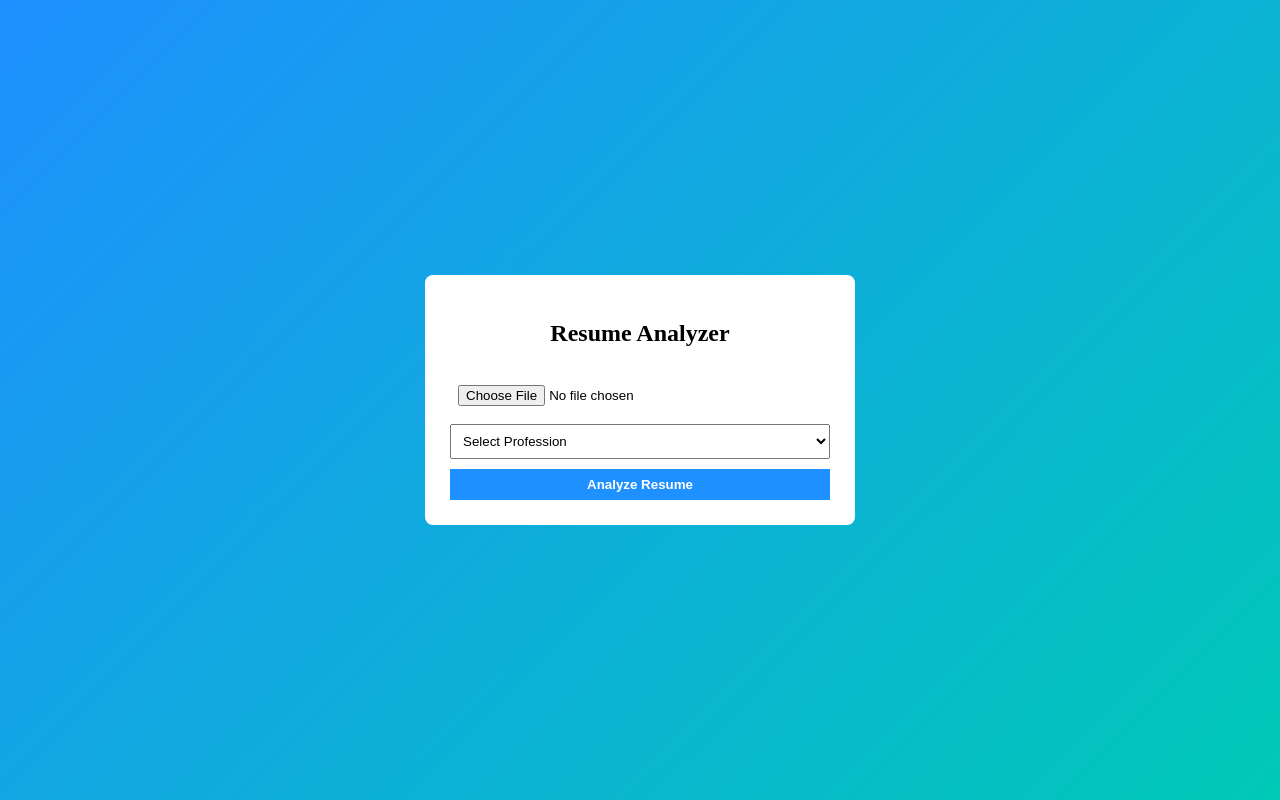
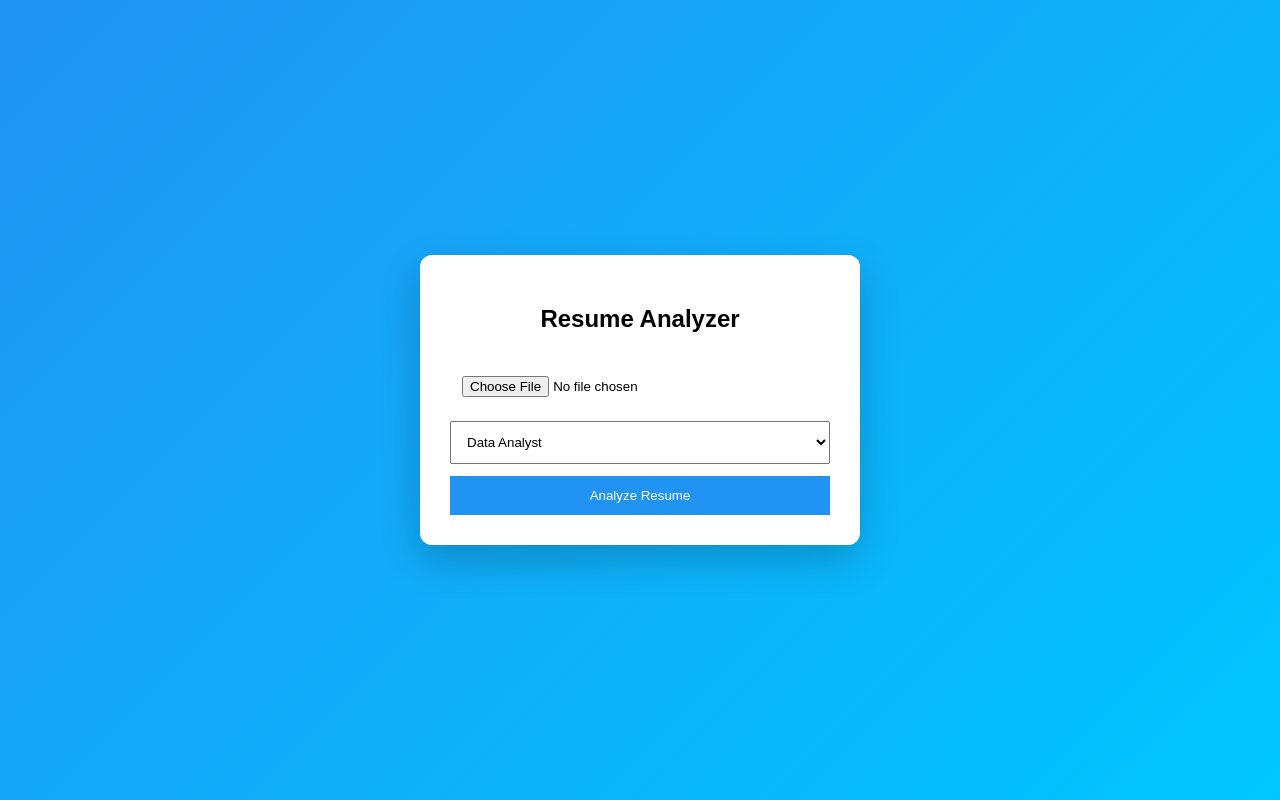
Before and after one commit to jayanthkumar2507/csv_project, a Flask app: page / in a window 1280 px wide. Run offline with Flask 3, Linux system fonts and the light colour scheme; parts of the project's set-up code (start-up, migrations or seed data) failed here and were passed over.

Commit message:
UI fixes and final resume analyzer update

```diff
--- a/app.py
+++ b/app.py
@@ -1,131 +1,81 @@
-import os, json, base64
-from flask import Flask, render_template, request, redirect
+import os, json
+from flask import Flask, render_template, request
 from groq import Groq
 from PyPDF2 import PdfReader
-from google.oauth2 import service_account
+from google.oauth2.service_account import Credentials
 from googleapiclient.discovery import build
+from datetime import datetime
 
 app = Flask(__name__)
+UPLOAD_FOLDER = "uploads"
+os.makedirs(UPLOAD_FOLDER, exist_ok=True)
 
-# ---------- GROQ ----------
-client = Groq(api_key=os.environ.get("GROQ_API_KEY"))
+# Groq
+groq_client = Groq(api_key=os.environ["GROQ_API_KEY"])
 
-# ---------- GOOGLE SHEETS ----------
-SCOPES = ["https://www.googleapis.com/auth/spreadsheets"]
-
-service_account_info = json.loads(
-    os.environ["GOOGLE_SERVICE_ACCOUNT_JSON"])
-
-creds = service_account.Credentials.from_service_account_info(
-    service_account_info, scopes=SCOPES
+# Google Sheets
+creds = Credentials.from_service_account_info(
+    json.loads(os.environ["GOOGLE_SERVICE_ACCOUNT_JSON"]),
+    scopes=["https://www.googleapis.com/auth/spreadsheets"]
 )
-
 sheet_service = build("sheets", "v4", credentials=creds)
-SPREADSHEET_ID = os.environ.get("SPREADSHEET_ID")
+SHEET_ID = os.environ["GOOGLE_SHEET_ID"]
 
 
-# ---------- HELPERS ----------
-def extract_text(pdf_file):
-    reader = PdfReader(pdf_file)
-    text = ""
-    for page in reader.pages:
-        text += page.extract_text() or ""
-    return text
-
-
-def analyze_resume(text, profession):
-    prompt = f"""
-Analyze the resume for the profession: {profession}
-
-Return the result in plain text with these headings:
-
-**Strengths**
-(numbered points)
-
-**Weaknesses**
-(numbered points)
-
-**Skill Gaps**
-(numbered points)
-
-**Learning Suggestions**
-(numbered points)
-
-**Recommended Job Roles**
-(numbered points)
-
-Resume:
-{text}
-"""
-
-    response = client.chat.completions.create(
-        model="llama3-70b-8192",
-        messages=[{"role": "user", "content": prompt}],
-        temperature=0.2
-    )
-
-    return response.choices[0].message.content
-
-
-def save_to_sheets(filename, profession, analysis):
-    values = [[filename, profession, analysis]]
-
-    sheet_service.spreadsheets().values().append(
-        spreadsheetId=SPREADSHEET_ID,
-        range="Sheet1!A1",
-        valueInputOption="RAW",
-        body={"values": values}
-    ).execute()
-
-
-# ---------- ROUTES ----------
 @app.route("/")
-def home():
+def upload():
     return render_template("upload.html")
 
 
 @app.route("/analyze", methods=["POST"])
 def analyze():
-    try:
-        # Check file
-        if "resume" not in request.files:
-            return "Resume field missing", 400
+    file = request.files["resume"]
+    role = request.form.get("role", "Not selected")
 
-        file = request.files["resume"]
+    filepath = os.path.join(UPLOAD_FOLDER, file.filename)
+    file.save(filepath)
 
-        if file.filename == "":
-            return "No file selected", 400
+    # Read PDF
+    reader = PdfReader(filepath)
+    resume_text = "\n".join([p.extract_text() or "" for p in reader.pages])
 
-        role = request.form.get("role", "Not selected")
+    prompt = f"""
+Analyze the resume and return ONLY plain text (no **, no markdown):
 
-        # Save file safely
-        filepath = os.path.join(app.config["UPLOAD_FOLDER"], file.filename)
-        file.save(filepath)
+Target Role
+Skills Identified
+Strengths
+Skill Gaps
 
-        # SAFE STATIC RESULT (no AI yet)
-        result_text = f"""
-Target Role:
-{role}
-
-Skills Identified:
-- Python programming
-- Data visualization
-- Data cleaning
-
-Strengths:
-- Good fundamentals
-- Logical thinking
-
-Skill Gaps:
-- Machine learning
-- Advanced analytics
+Resume:
+{resume_text}
 """
 
-        return render_template("result.html", data=result_text)
+    response = groq_client.chat.completions.create(
+        model="llama-3.1-8b-instant",
+        messages=[{"role": "user", "content": prompt}],
+        max_tokens=700
+    )
 
-    except Exception as e:
-        # THIS PREVENTS 500 ERROR
-        return f"Error occurred: {str(e)}", 500
+    analysis = response.choices[0].message.content
+
+    # Save to Google Sheets
+    sheet_service.spreadsheets().values().append(
+        spreadsheetId=SHEET_ID,
+        range="A:D",
+        valueInputOption="RAW",
+        body={
+            "values": [[
+                datetime.now().strftime("%Y-%m-%d %H:%M:%S"),
+                file.filename,
+                role,
+                analysis
+            ]]
+        }
+    ).execute()
+
+    return render_template("result.html", analysis=analysis)
+
 
 if __name__ == "__main__":
     app.run(debug=True)
--- a/requirements.txt
+++ b/requirements.txt
@@ -1,6 +1,8 @@
 flask
 groq
-PyPDF2
 google-api-python-client
 google-auth
+google-auth-oauthlib
+google-auth-httplib2
+PyPDF2
 gunicorn
--- a/static/style.css
+++ b/static/style.css
@@ -1,67 +1,40 @@
 body {
-    margin: 0;
-    font-family: "Times New Roman", serif;
+  margin: 0;
+  height: 100vh;
+  background: linear-gradient(135deg, #2193f3, #00c6ff);
+  display: flex;
+  align-items: center;
+  justify-content: center;
+  font-family: Arial, sans-serif;
 }
 
-/* -------- UPLOAD PAGE -------- */
-.upload-page {
-    min-height: 100vh;
-    background: linear-gradient(135deg, #1e90ff, #00c9b7);
-    display: flex;
-    justify-content: center;
-    align-items: center;
+.card {
+  background: white;
+  padding: 30px;
+  border-radius: 12px;
+  width: 380px;
+  box-shadow: 0 15px 40px rgba(0,0,0,0.2);
+  text-align: center;
 }
 
-.upload-box {
-    background: white;
-    padding: 25px;
-    width: 380px;
-    border-radius: 8px;
-    text-align: center;
+.card.wide {
+  width: 650px;
 }
 
-.upload-box input,
-.upload-box select,
-.upload-box button {
-    width: 100%;
-    margin-top: 10px;
-    padding: 8px;
+input, select, button {
+  width: 100%;
+  padding: 12px;
+  margin-top: 12px;
 }
 
-.upload-box button {
-    background: #1e90ff;
-    color: white;
-    border: none;
-    font-weight: bold;
-    cursor: pointer;
+button {
+  background: #2193f3;
+  color: white;
+  border: none;
+  cursor: pointer;
 }
 
-/* -------- RESULT PAGE -------- */
-.result-page {
-    min-height: 100vh;
-    background: linear-gradient(135deg, #22c1c3, #2ecc71);
-    padding: 40px 60px;
-    color: black;
+pre {
+  text-align: left;
+  white-space: pre-wrap;
 }
-
-.result-page h1 {
-    text-align: right;
-    font-size: 28px;
-    margin-bottom: 20px;
-}
-
-.analysis-text {
-    white-space: pre-wrap;
-    font-size: 16px;
-    line-height: 1.6;
-}
-
-.back-btn {
-    display: inline-block;
-    margin-top: 30px;
-    padding: 10px 18px;
-    background: #1e90ff;
-    color: white;
-    text-decoration: none;
-    border-radius: 5px;
-}
--- a/templates/upload.html
+++ b/templates/upload.html
@@ -1,31 +1,25 @@
 <!DOCTYPE html>
 <html>
 <head>
-    <title>Resume Analyzer</title>
 <link rel="stylesheet" href="{{ url_for('static', filename='style.css') }}">
 </head>
 <body>
 
-<div class="upload-page">
-    <div class="upload-box">
+<div class="card">
   <h2>Resume Analyzer</h2>
 
   <form action="/analyze" method="POST" enctype="multipart/form-data">
-            <input type="file" name="resume" >
+    <input type="file" name="resume" required>
 
-            <select name="profession" required>
-                <option value="" disabled selected>Select Profession</option>
+    <select name="role">
       <option>Data Analyst</option>
+      <option>Software Engineer</option>
       <option>Data Scientist</option>
-                <option>Machine Learning Engineer</option>
-                <option>Software Developer</option>
-                <option>Cloud Engineer</option>
     </select>
 
     <button type="submit">Analyze Resume</button>
   </form>
 </div>
-</div>
 
 </body>
 </html>
```
Also changed, not shown: templates/result.html (+5 -8 lines). Lines whose indentation alone changed are shown as unchanged.
